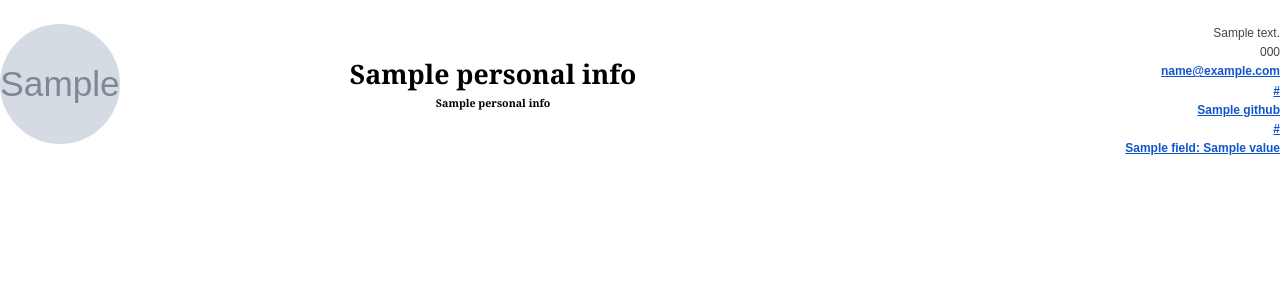
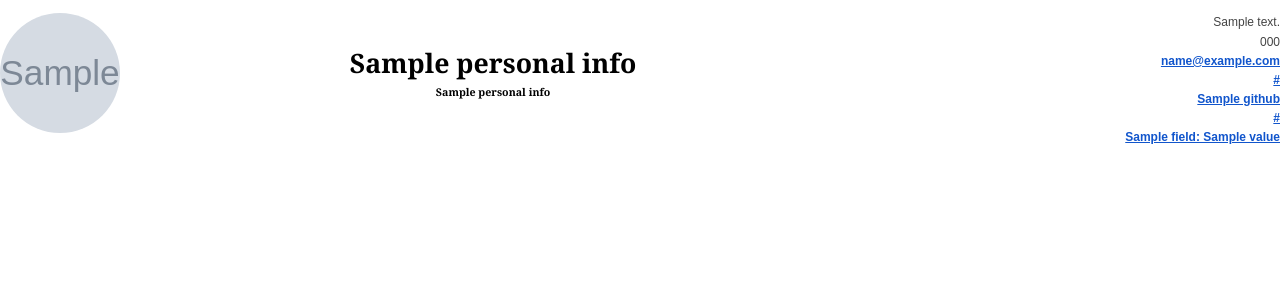
Before and after one commit to HazemHassine/Forma, a Python web app: template backend/templates/resume.html in a window 1280 px wide. Shown: the top 300 px of the page. Run offline with Jinja, Linux system fonts and the light colour scheme; the template is opened without the code that fills it: most values are stand-ins (such as "Sample title", 1, 10 or a date in 2020); grey boxes marked "Sample" are stand-in pictures.

Commit message:
style: reduce top padding and margins across all resume and cover letter templates

```diff
--- a/backend/templates/cover_letter.html
+++ b/backend/templates/cover_letter.html
@@ -21,7 +21,7 @@
       font-weight: 400;
       src: url('static/fonts/Rubik-Regular.ttf') format('truetype');
     }
-    @page { size: A4; margin: 50pt 56pt 35pt; }
+    @page { size: A4; margin: 34pt 56pt 35pt; }
     * { box-sizing: border-box; }
     body {
       margin: 0;
--- a/backend/templates/resume.html
+++ b/backend/templates/resume.html
@@ -40,7 +40,7 @@
 
         /* Header row */
         tr.header-row td {
-            padding-top: 18pt;
+            padding-top: 10pt;
         }
 
         td.header-left {
@@ -50,7 +50,7 @@
         td.header-right {
             width: 50%;
             text-align: right;
-            padding-top: 18pt;
+            padding-top: 10pt;
         }
 
         .header-left-container {
--- a/backend/templates/resume_ats.html
+++ b/backend/templates/resume_ats.html
@@ -3,7 +3,7 @@
 <head>
   <meta charset="UTF-8">
   <style>
-    @page { size: A4; margin: 34pt 42pt 38pt; }
+    @page { size: A4; margin: 22pt 42pt 38pt; }
     * { box-sizing: border-box; }
     body {
       margin: 0;
--- a/backend/templates/resume_latex.html
+++ b/backend/templates/resume_latex.html
@@ -3,7 +3,7 @@
 <head>
   <meta charset="UTF-8">
   <style>
-    @page { size: A4; margin: 38pt 45pt 42pt; }
+    @page { size: A4; margin: 24pt 45pt 42pt; }
     * { box-sizing: border-box; }
     body {
       margin: 0;
--- a/backend/templates/resume_timeline.html
+++ b/backend/templates/resume_timeline.html
@@ -18,7 +18,7 @@
       hyphens: auto;
     }
     a { color: inherit; text-decoration: none; }
-    .header { margin: 0 -36pt 14pt; padding: 25pt 36pt 17pt; color: white; background: #315b7d; }
+    .header { margin: 0 -36pt 14pt; padding: 16pt 36pt 17pt; color: white; background: #315b7d; }
     .header-main { display: flex; flex-wrap: wrap; align-items: flex-end; gap: 7pt 20pt; }
     .identity { flex: 1 1 270pt; min-width: 0; }
     .name { margin: 0; font-size: 24pt; line-height: 1.05; }
```
